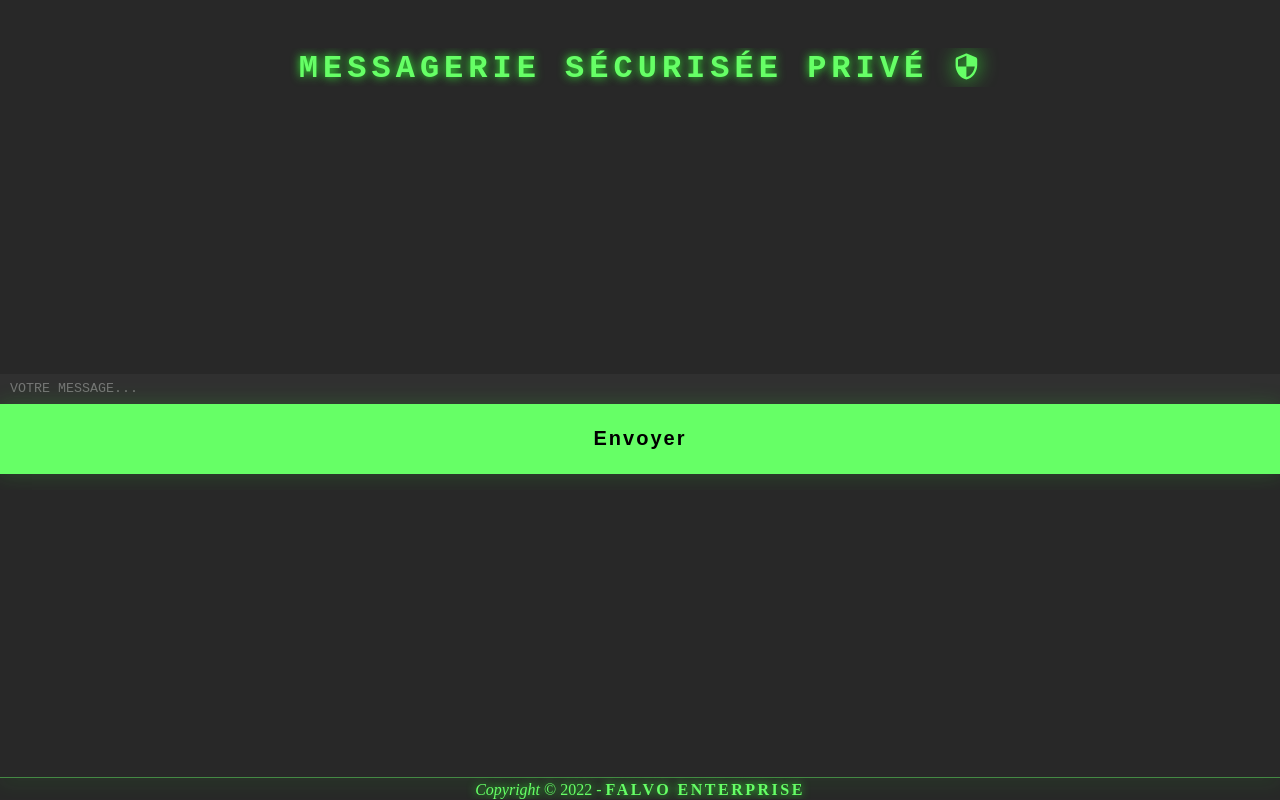
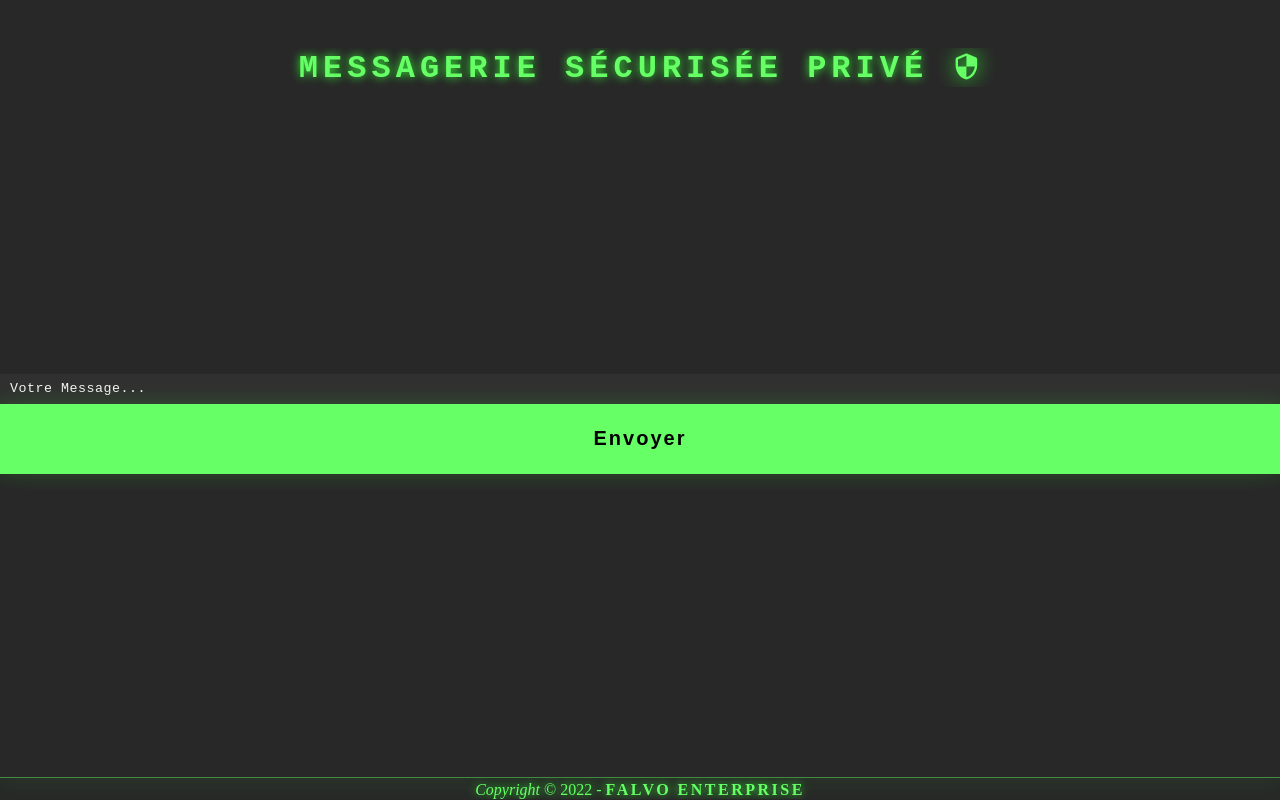
Before and after one commit to Anthonoir576/Projet-01_Full-stack, a React (Create React App) app: page /messagerie in a window 1280 px wide. Built offline with nearby package versions, Linux system fonts and the light colour scheme; no server answers.

Commit message:
:BUG: => En cours de test

```diff
--- a/src/components/Messagerie/Messagerie.tsx
+++ b/src/components/Messagerie/Messagerie.tsx
@@ -12,15 +12,17 @@ const Messagerie = () => {
     const [message, setMessage]    :any     = useState('');
     const [users, setUsers]        :any     = useState('');
     const [messages, setMessages]  :any     = useState([]);
-    const localisation             :any     = queryString.parse(document.location.search);
-
-
+    const localisation             :any     = document.location.search;
 
 
     useEffect(() => {
 
         const { name, room }  = queryString.parse(document.location.search);
         socket                = io(ENDPOINT);
+
+
+        console.log(document.location.search);
+        console.log(document.location);
 
 
         setRoom(room);
@@ -34,7 +36,7 @@ const Messagerie = () => {
             };
         });
 
-    }, [ENDPOINT, localisation]);
+    }, [localisation]);
 
     useEffect(() => {
         socket.on('message', message => {
--- a/src/components/Sign-in/SignIn.tsx
+++ b/src/components/Sign-in/SignIn.tsx
@@ -51,14 +51,17 @@ const SignIn = () => {
                                 }}
                         />
                     </div>
-                    <NavLink to={`/messagerie?name=${name}&room=${room}`}
-                             onClick={(e? :any) => {
-                                if (!name || !room) {
-                                    e.preventDefault();
-                                } else {
-                                    return null;
-                                };
-                             }}
+                        <NavLink onClick={(e? :any) => {
+                                    if (!name || !room) {
+                                        e.preventDefault();
+                                    } else {
+                                        return null;
+                                    };
+                                  }
+                                 }
+                                to={
+                                    `/messagerie?name=${name}&room=${room}`
+                                   }
                     >
                         <button type='submit' className='btn-submit-form'>
                             Se connecter
--- a/src/styles/App.css
+++ b/src/styles/App.css
@@ -201,6 +201,12 @@ footer.footer strong {
   border                   : transparent;
   outline                  : none;
 }
+.read-message-container input::placeholder {
+  color                    : rgba(255, 255, 255, 0.945);
+  text-transform           : capitalize;
+  letter-spacing           : .5px;
+}
+
 .read-message-container button {
   cursor                   : pointer;
   height                   : 70px;
```
